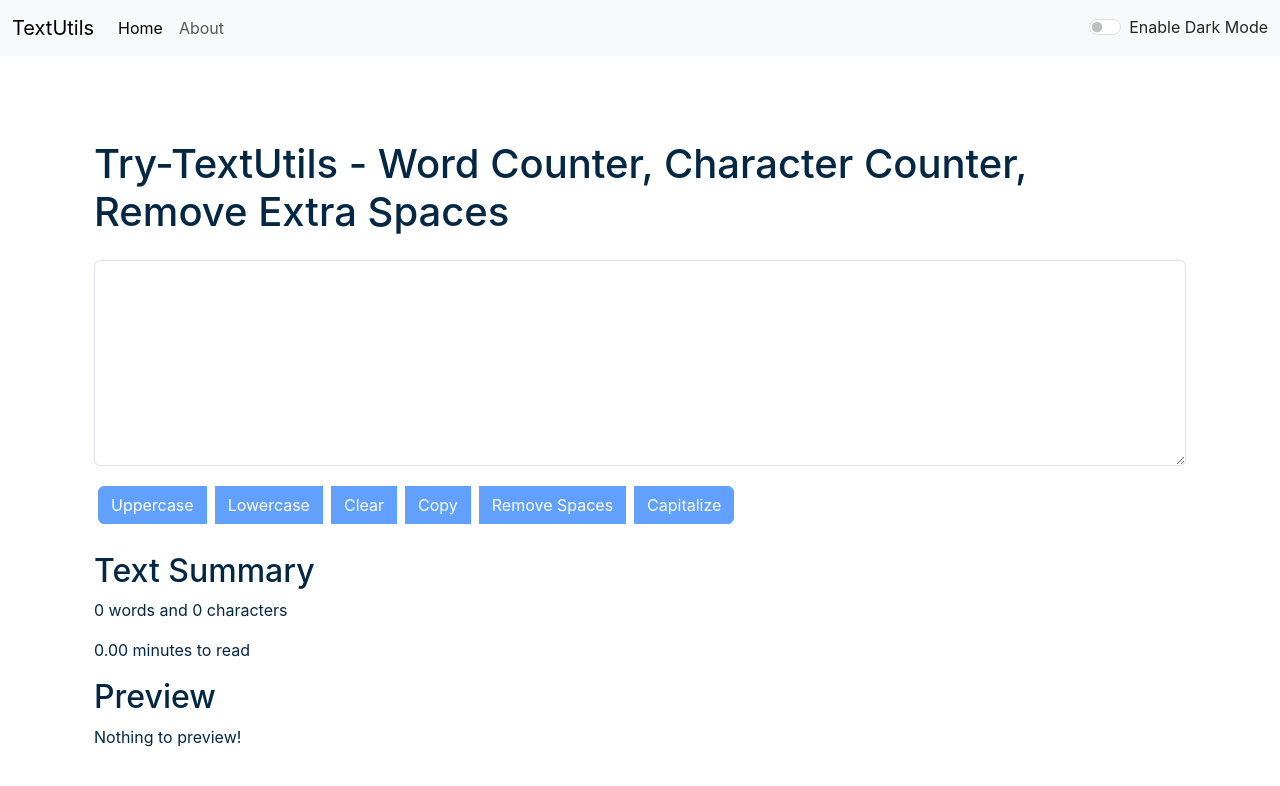
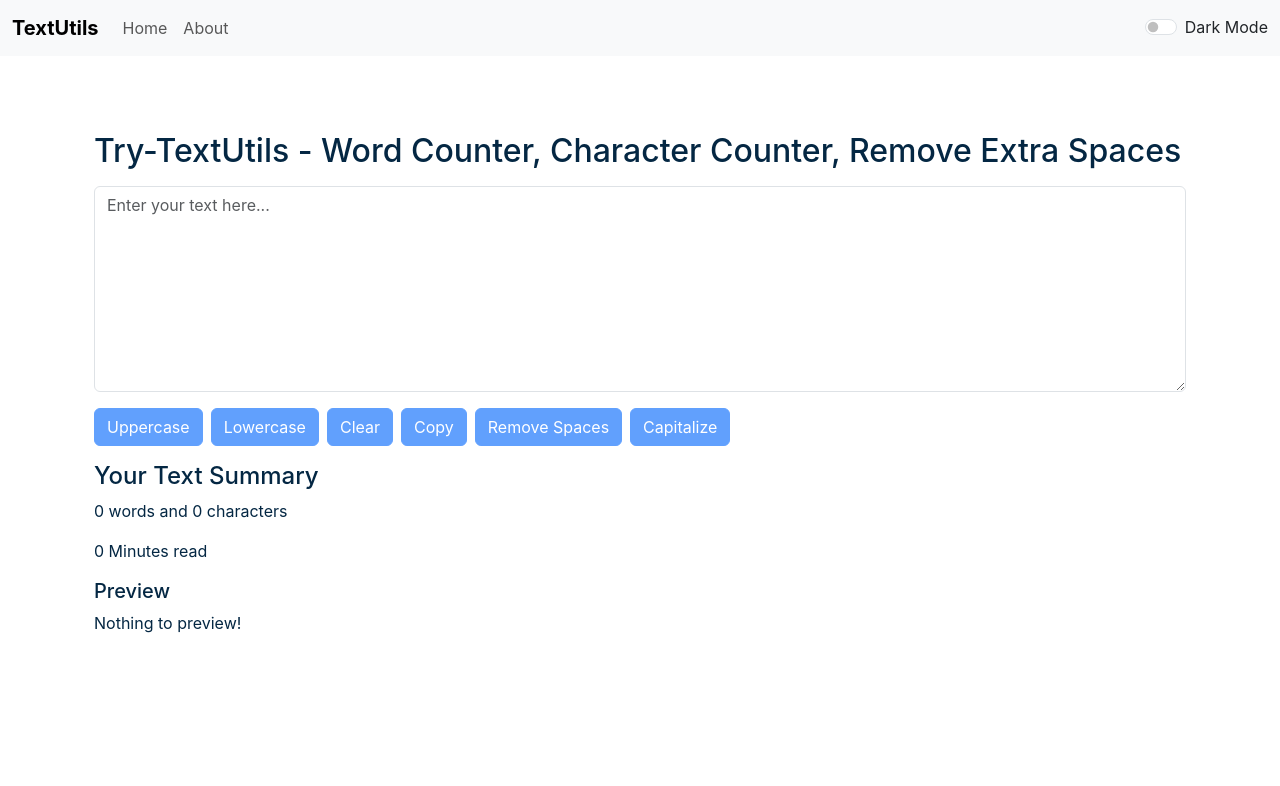
Before and after one commit to prasadmagdum/Textutils_react, a React (Create React App) app: page / in a window 1280 px wide. Shown: the top 786 px of the page. Built offline with nearby package versions, Linux system fonts and the light colour scheme.

Commit message:
last_update2

```diff
--- a/src/components/Navbar.js
+++ b/src/components/Navbar.js
@@ -5,23 +5,39 @@ export default function Navbar(props) {
   return (
     <nav className={`navbar navbar-expand-lg navbar-${props.mode} bg-${props.mode}`}>
       <div className="container-fluid">
-        <Link className="navbar-brand" to="/">{props.title}</Link>
-        <button className="navbar-toggler" type="button" data-bs-toggle="collapse" data-bs-target="#navbarNav">
+        <Link className="navbar-brand fw-bold" to="/">{props.title}</Link>
+
+        {/* Mobile toggle button */}
+        <button
+          className="navbar-toggler"
+          type="button"
+          data-bs-toggle="collapse"
+          data-bs-target="#navbarNav"
+        >
           <span className="navbar-toggler-icon"></span>
         </button>
 
         <div className="collapse navbar-collapse" id="navbarNav">
-          <ul className="navbar-nav me-auto">
+          <ul className="navbar-nav me-auto mb-2 mb-lg-0">
             <li className="nav-item">
-              <Link className="nav-link active" to="/">Home</Link>
+              <Link className="nav-link" to="/">Home</Link>
             </li>
             <li className="nav-item">
               <Link className="nav-link" to="/about">About</Link>
             </li>
           </ul>
+
+          {/* Dark mode toggle */}
           <div className={`form-check form-switch text-${props.mode === 'light' ? 'dark' : 'light'}`}>
-            <input className="form-check-input" onClick={props.toggleMode} type="checkbox" id="darkModeSwitch" />
-            <label className="form-check-label" htmlFor="darkModeSwitch">Enable Dark Mode</label>
+            <input
+              className="form-check-input"
+              onClick={props.toggleMode}
+              type="checkbox"
+              id="darkModeSwitch"
+            />
+            <label className="form-check-label" htmlFor="darkModeSwitch">
+              Dark Mode
+            </label>
           </div>
         </div>
       </div>
--- a/src/components/TextForm.js
+++ b/src/components/TextForm.js
@@ -1,53 +1,31 @@
 import React, { useState } from 'react';
-export default function TextFormPlus(props) {
+
+export default function TextForm(props) {
   const [text, setText] = useState('');
 
-  const handleUpClick = () => {
-    setText(text.toUpperCase());
-    props.showAlert("Converted to uppercase", "success");
-  };
-
-  const handleLoClick = () => {
-    setText(text.toLowerCase());
-    props.showAlert("Converted to lowercase", "success");
-  };
-
-  const handleClearClick = () => {
-    setText('');
-    props.showAlert("Text cleared", "success");
-  };
-
+  const handleUpClick = () => setText(text.toUpperCase());
+  const handleLoClick = () => setText(text.toLowerCase());
+  const handleClearClick = () => setText('');
   const handleCopyClick = () => {
     navigator.clipboard.writeText(text);
-    document.getSelection().removeAllRanges();
-    props.showAlert("Copied to clipboard", "success");
+    props.showAlert("Copied to Clipboard!", "success");
   };
+  const handleExtraSpaces = () => setText(text.split(/[ ]+/).join(" "));
+  const handleCapitalize = () =>
+    setText(text.replace(/\b\w/g, char => char.toUpperCase()));
 
-  const handleExtraSpaces = () => {
-    setText(text.split(/\s+/).join(' '));
-    props.showAlert("Extra spaces removed", "success");
-  };
-
-  const handleCapitalize = () => {
-    const newText = text
-      .toLowerCase()
-      .split(' ')
-      .map(word => word.charAt(0).toUpperCase() + word.slice(1))
-      .join(' ');
-    setText(newText);
-    props.showAlert("Text capitalized", "success");
-  };
-
-  const handleOnChange = (event) => {
-    setText(event.target.value);
-  };
-
-  const wordCount = text.trim().split(/\s+/).filter(Boolean).length;
+  const handleOnChange = (event) => setText(event.target.value);
 
   return (
     <>
-      <div className="container" style={{ color: props.mode === 'dark' ? 'white' : '#042743' }}>
-        <h1 className="my-4">{props.heading}</h1>
+      <div
+        className="container my-3"
+        style={{ color: props.mode === 'dark' ? 'white' : '#042743' }}
+      >
+        <h2 className="mb-3">
+          {props.heading}
+        </h2>
+
         <textarea
           className="form-control mb-3"
           value={text}
@@ -57,24 +35,26 @@ export default function TextFormPlus(props) {
             color: props.mode === 'dark' ? 'white' : '#042743'
           }}
           rows="8"
-        />
-        <div className="btn-group mb-2">
-          <button disabled={text.length===0} className="btn btn-primary mx-1 my-1" onClick={handleUpClick}>Uppercase</button>
-          <button disabled={text.length===0} className="btn btn-primary mx-1 my-1" onClick={handleLoClick}>Lowercase</button>
-          <button disabled={text.length===0} className="btn btn-primary mx-1 my-1" onClick={handleClearClick}>Clear</button>
-          <button disabled={text.length===0} className="btn btn-primary mx-1 my-1" onClick={handleCopyClick}>Copy</button>
-          <button disabled={text.length===0} className="btn btn-primary mx-1 my-1" onClick={handleExtraSpaces}>Remove Spaces</button>
-          <button disabled={text.length===0} className="btn btn-primary mx-1 my-1" onClick={handleCapitalize}>Capitalize</button>
+          placeholder="Enter your text here..."
+        ></textarea>
+
+        {/* Responsive buttons */}
+        <div className="d-flex flex-wrap gap-2 mb-3">
+          <button disabled={!text} className="btn btn-primary" onClick={handleUpClick}>Uppercase</button>
+          <button disabled={!text} className="btn btn-primary" onClick={handleLoClick}>Lowercase</button>
+          <button disabled={!text} className="btn btn-primary" onClick={handleClearClick}>Clear</button>
+          <button disabled={!text} className="btn btn-primary" onClick={handleCopyClick}>Copy</button>
+          <button disabled={!text} className="btn btn-primary" onClick={handleExtraSpaces}>Remove Spaces</button>
+          <button disabled={!text} className="btn btn-primary" onClick={handleCapitalize}>Capitalize</button>
         </div>
-      </div>
 
-      <div className="container my-3" style={{ color: props.mode === 'dark' ? 'white' : '#042743' }}>
-        <h2>Text Summary</h2>
-        <p>{wordCount} words and {text.length} characters</p>
-        <p>{(0.008 * wordCount).toFixed(2)} minutes to read</p>
-        {text.length > 200 && <p className="text-danger">⚠️ Character limit exceeded (200)</p>}
-        <h2>Preview</h2>
-        <p>{text || "Nothing to preview!"}</p>
+        <div className="mt-3">
+          <h4>Your Text Summary</h4>
+          <p>{text.split(/\s+/).filter(word => word.length !== 0).length} words and {text.length} characters</p>
+          <p>{0.008 * text.split(/\s+/).filter(word => word.length !== 0).length} Minutes read</p>
+          <h5>Preview</h5>
+          <p>{text.length > 0 ? text : "Nothing to preview!"}</p>
+        </div>
       </div>
     </>
   );
```
